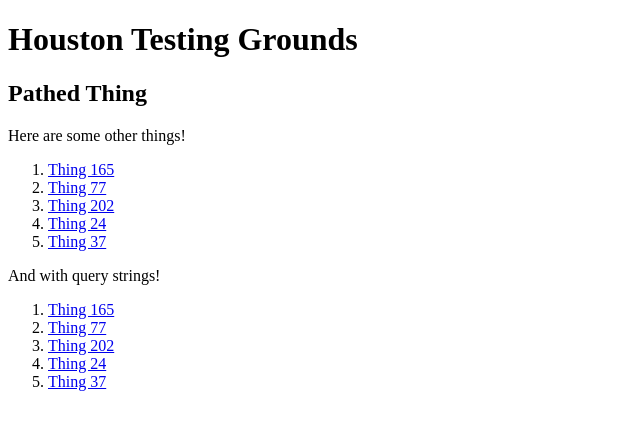
After one commit to Lanny/Houston, a Django app: a page that uses testsite/templates/testsite/pathed_template.html in a window 1280 px wide. The commit adds this page. Shown: the top 430 px of the page, without its empty margins (0-640 px from the left). Run offline with Django 3.2, Linux system fonts and the light colour scheme.

Commit message:
More testsite urls so test data isn't so boring.

```diff
--- a/testsite/templates/testsite/index.html
+++ b/testsite/templates/testsite/index.html
@@ -4,4 +4,8 @@
   <h2>Index Ipusm</h2>
 
   {% lorem 5 p %}
+
+  <p>
+    Here's a link to a <a href="{% url 'pathed-view' 42 %}">thing</a>.
+  </p>
 {% endblock %}
--- /dev/null
+++ b/testsite/templates/testsite/pathed_template.html
@@ -0,0 +1,31 @@
+{% extends 'testsite/base.html' %}
+
+{% block content %}
+  <h2>Pathed Thing</h2>
+
+  <p>
+    Here are some other things!
+  </p>
+  <ol>
+    {% for x in rand_pool %}
+      <li>
+        <a href="{% url 'pathed-view' x %}">
+          Thing {{ x }}
+        </a>
+      </li>
+    {% endfor %}
+  </ol>
+
+  <p>
+    And with query strings!
+  </p>
+  <ol>
+    {% for x in rand_pool %}
+      <li>
+        <a href="{% url 'pathed-view' x %}?foobar={{ x }}">
+          Thing {{ x }}
+        </a>
+      </li>
+    {% endfor %}
+  </ol>
+{% endblock %}
--- a/testsite/urls.py
+++ b/testsite/urls.py
@@ -3,8 +3,12 @@ from django.views.generic import TemplateView
 from django.conf.urls import include, url
 from django.contrib import admin
 
+from testsite import views
+
 urlpatterns = [
     url(r'^admin/', admin.site.urls),
     url(r'^houston/', include('Houston.urls')),
-    url(r'^$', TemplateView.as_view(template_name='testsite/index.html'))
+    url(r'^$', TemplateView.as_view(template_name='testsite/index.html')),
+    url(r'^pathing-test/(?P<pk_sorta_lol>\d+)/?$', views.pathed_view,
+        name='pathed-view')
 ]
--- a/testsite/views.py
+++ b/testsite/views.py
@@ -1,3 +1,11 @@
+import random
+
 from django.shortcuts import render
 
-# Create your views here.
+def pathed_view(request, pk_sorta_lol):
+    ctx = {
+        'rand_pool': [random.randint(0,255) for _ in xrange(5)],
+        'thing': pk_sorta_lol
+    }
+
+    return render(request, 'testsite/pathed_template.html', ctx)
```
